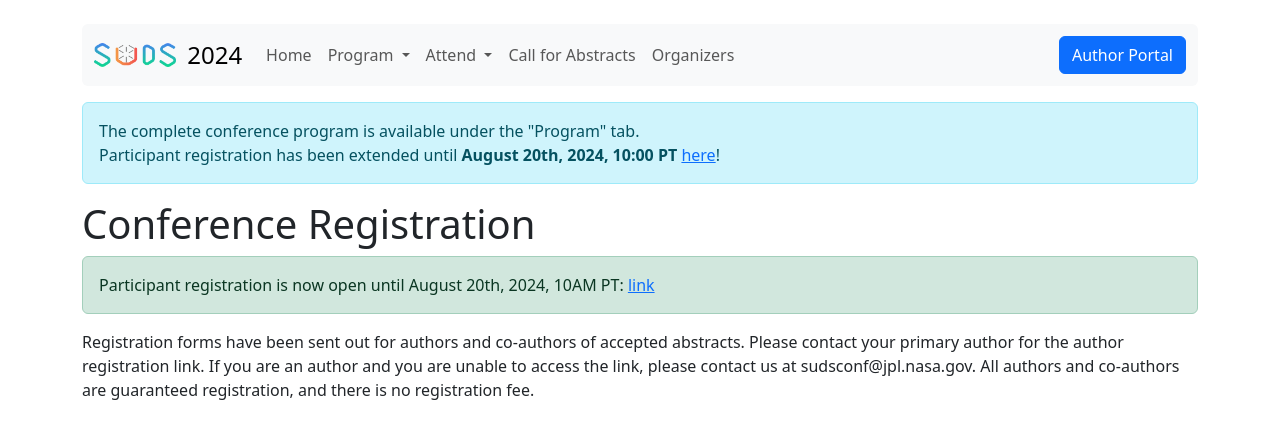
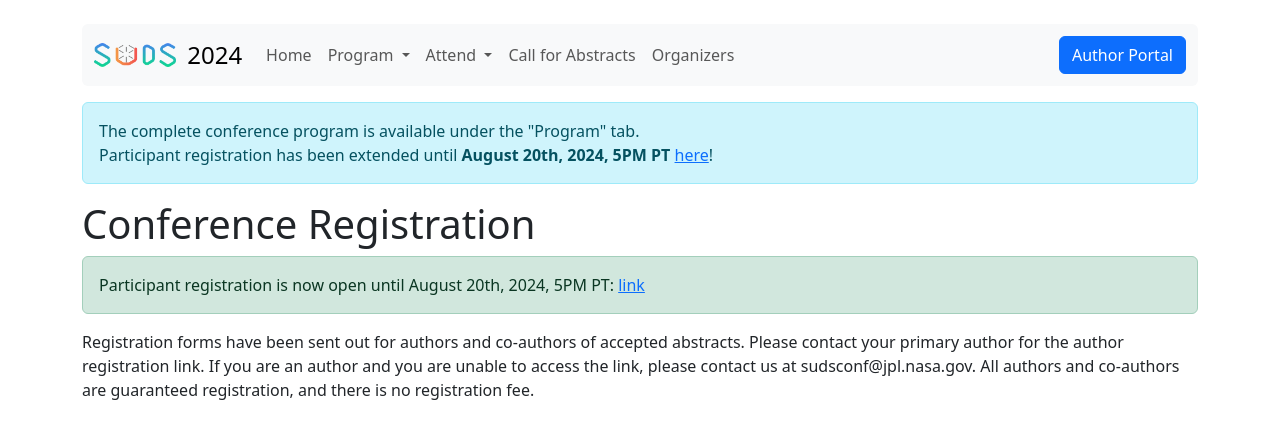
Before and after one commit to JPLMLIA/sudsconf, a Jekyll site: the page built from attend/register.md, in a window 1280 px wide. Shown: the top 439 px of the page. Built offline with Jekyll 4.4.1, drawn with Linux system fonts in a browser that asks for light colours; a script that is not in the unit is left out; comment, search, counter and statistics services are not loaded.

Commit message:
Registration Deadline Updated

```diff
--- a/_includes/header.html
+++ b/_includes/header.html
@@ -54,7 +54,7 @@
 <div class="alert alert-info" role="info">
   The complete conference program is available under the "Program" tab.
   <br>
-  Participant registration has been extended until <strong>August 20th, 2024, 10:00 PT</strong> <a href="https://forms.gle/PFL7u6sbxHMogVMz9">here</a>!
+  Participant registration has been extended until <strong>August 20th, 2024, 5PM PT</strong> <a href="https://forms.gle/PFL7u6sbxHMogVMz9">here</a>!
 </div>
 
 <style>
--- a/attend/register.md
+++ b/attend/register.md
@@ -7,7 +7,7 @@
 # Conference Registration
 
 <div class="alert alert-success" role="alert">
-  Participant registration is now open until August 20th, 2024, 10AM PT: <a href="https://forms.gle/PFL7u6sbxHMogVMz9">link</a>
+  Participant registration is now open until August 20th, 2024, 5PM PT: <a href="https://forms.gle/PFL7u6sbxHMogVMz9">link</a>
 </div>
 
 Registration forms have been sent out for authors and co-authors of accepted abstracts. Please contact your primary author for the author registration link. If you are an author and you are unable to access the link, please contact us at sudsconf@jpl.nasa.gov. All authors and co-authors are guaranteed registration, and there is no registration fee.
```
